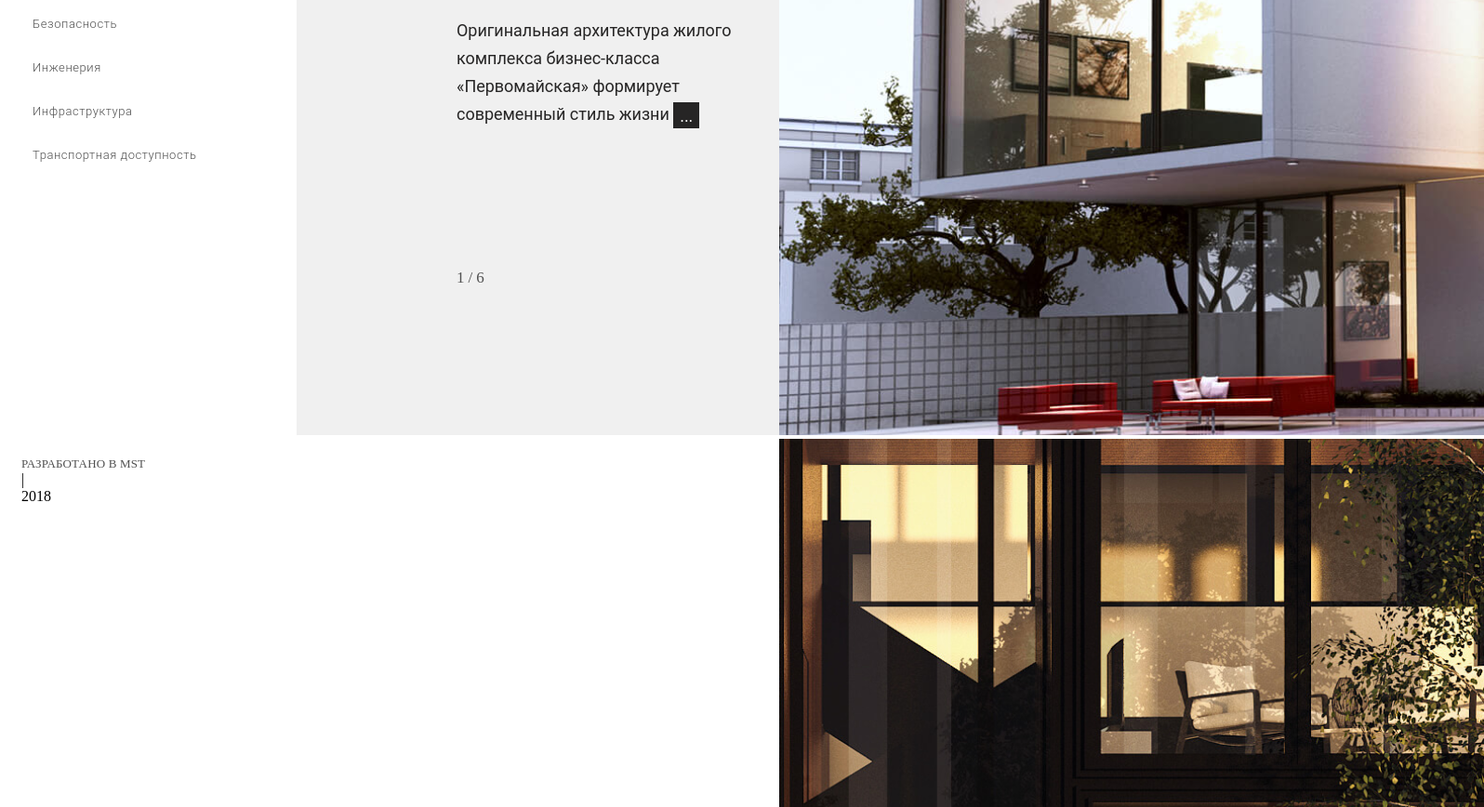
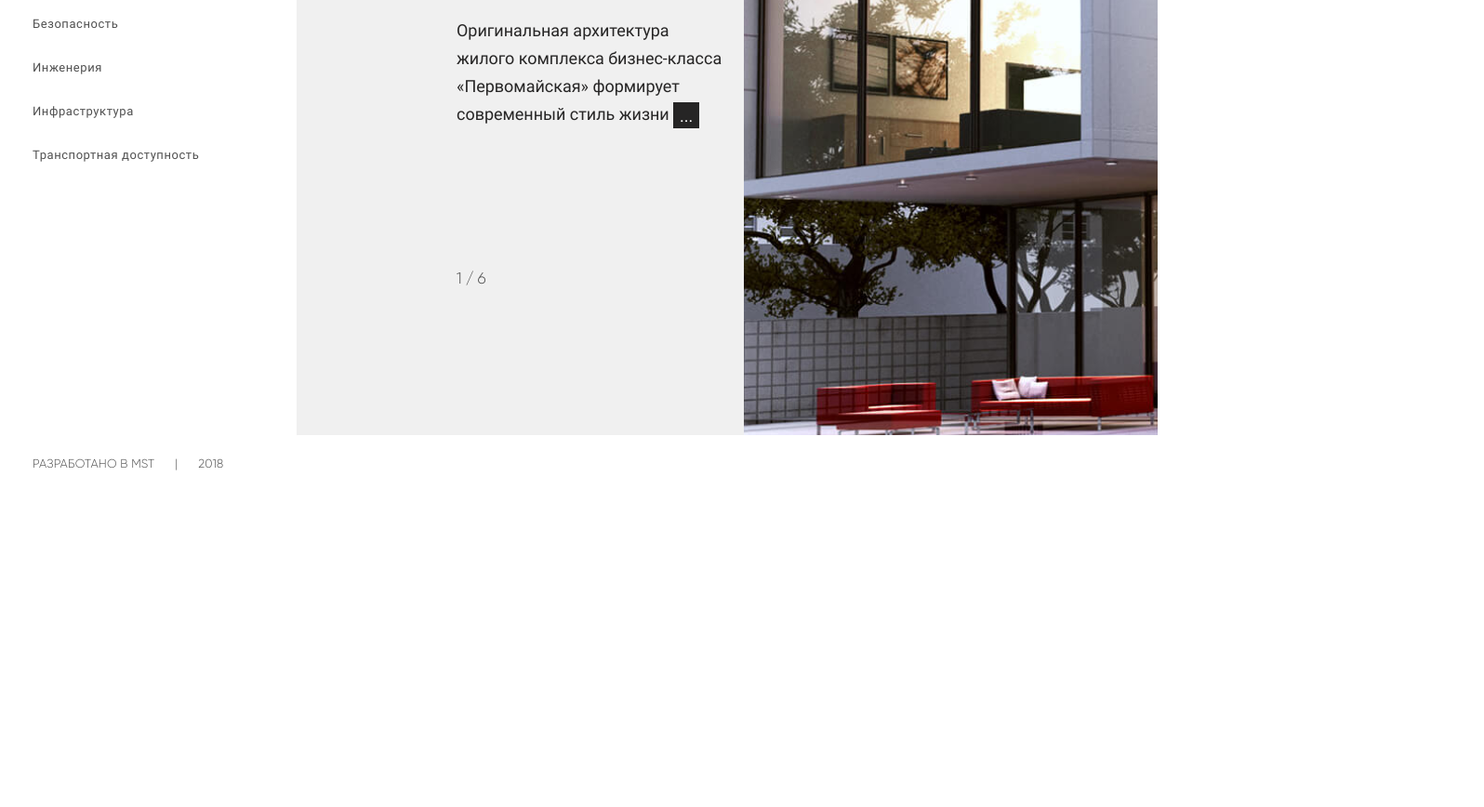
Before and after one commit to Kontsentrator/MST-Test, a plain HTML site: page index.html in a window 1280 px wide. Shown: the part 432-1300 px from the top of the page at 93% size, 1596 px wide, since content can reach past the window. After the commit the page ends 939 px from the top, so only its background shows below. Drawn offline with nearby package versions, Linux system fonts and the light colour scheme; files that its build step writes are made by us from their sources.

Commit message:
Update style.scss

```diff
--- a/scss/style.scss
+++ b/scss/style.scss
@@ -1,3 +1,4 @@
+@import "fonts";
 @import "params";
 
 body {
@@ -131,15 +132,20 @@ button {
     height: 840px;
     display: flex;
     width: 100%;
+}
+
+.slider {
+    max-width: 758px;
+    width: 100%;
 
     &__img {
-        height: 100%;
+        height: 0;
         max-width: 100%;
         object-fit: cover;
+        transition: duration .2s;
 
-        &-wrapper {
-            max-width: 758px;
-            width: 100%;
+        &_active {
+            height: 100%;
         }
     }
 }
@@ -182,7 +188,7 @@ button {
 
     &-navigation {
         display: flex;
-        font-family: Gilroy;
+        font-family: Gilroy-Light;
         font-weight: 300;
         font-size: 17px;
         line-height: 20px;
@@ -201,16 +207,18 @@ button {
 }
 
 .footer {
-    margin-left: 23px;
+    margin-left: 35px;
     margin-top: 23px;
+    font-family: Gilroy-Light;
+    font-weight: 300;
+    font-size: 13px;
+    line-height: 16px;
+    letter-spacing: 0.175729px;
+    text-transform: uppercase;
+    color: $text-disable;
+    display: flex;
 
-    &__text {
-        font-family: Gilroy;
-        font-weight: 300;
-        font-size: 13px;
-        line-height: 16px;
-        letter-spacing: 0.175729px;
-        text-transform: uppercase;
-        color: $text-disable;
+    div {
+        margin-right: 22px;
     }
 }
```
